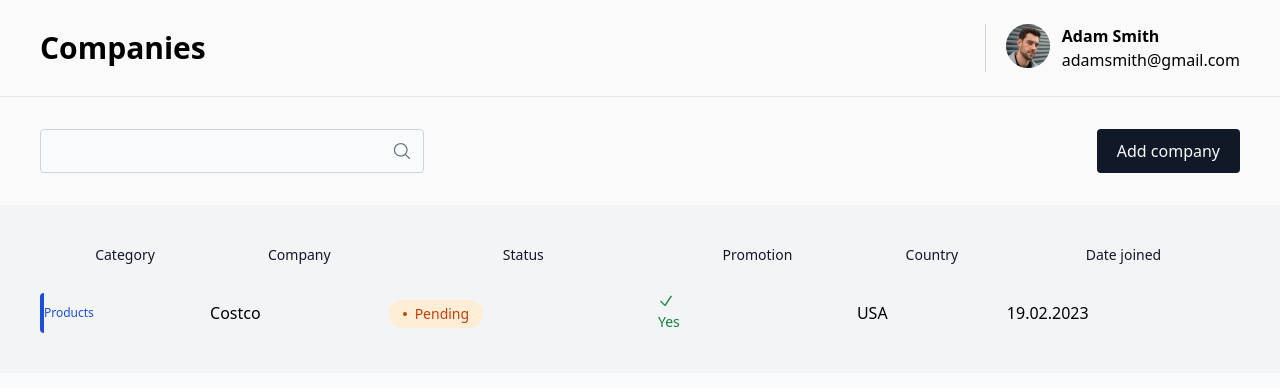
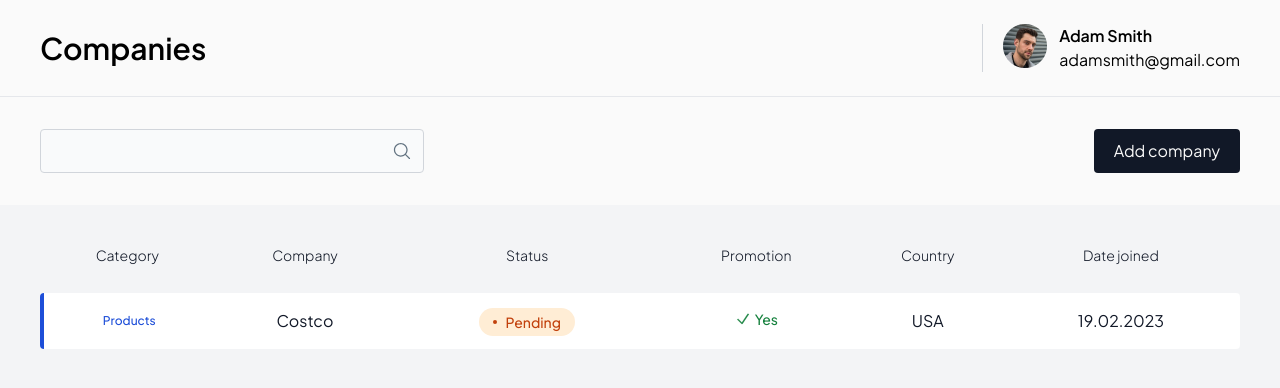
Before and after one commit to Ekaterina-Skrinnikova/crm, a Next.js app: page /companies in a window 1280 px wide. Shown: the top 388 px of the page. Built offline with nearby package versions, Linux system fonts and the light colour scheme.

Commit message:
edited layout, CompanyRow

```diff
--- a/src/app/components/CompanyRow.tsx
+++ b/src/app/components/CompanyRow.tsx
@@ -30,8 +30,8 @@ export default function CompanyRow({
     joinedDate,
 }: CompanyRowProps) {
     return (
-        <tr>
-            <td className="text-xs font-medium text-blue-700 rounded-l border-l-4 border-blue-700">
+        <tr className="h-14 text-center text-gray-900 bg-white">
+            <td className=" text-xs font-medium text-blue-700 rounded-l border-l-4 border-blue-700 ">
                 {category}
             </td>
             <td>{company}</td>
@@ -41,7 +41,7 @@ export default function CompanyRow({
                 </StatusLable>
             </td>
             <td>
-                <div>
+                <div className="inline-flex items-center gap-1">
                     <Image
                         width={16}
                         height={16}
@@ -59,7 +59,9 @@ export default function CompanyRow({
                 </div>
             </td>
             <td>{country}</td>
-            <td>{new Date(joinedDate).toLocaleDateString('uk-UA')}</td>
+            <td className="rounded-r">
+                {new Date(joinedDate).toLocaleDateString('uk-UA')}
+            </td>
         </tr>
     )
 }
--- a/src/app/layout.tsx
+++ b/src/app/layout.tsx
@@ -1,14 +1,18 @@
-import React from 'react';
-import './globals.css';
+import React from 'react'
+import { Plus_Jakarta_Sans } from 'next/font/google'
+import './globals.css'
+
+const font = Plus_Jakarta_Sans({ subsets: ['latin'] })
+console.log(font)
 
 export default function RootLayout({
-  children,
-}: Readonly<{
-  children: React.ReactNode;
-}>) {
-  return (
-    <html lang="en">
-      <body>{children}</body>
-    </html>
-  );
+    children,
+}: {
+    children: React.ReactNode
+}) {
+    return (
+        <html lang="en">
+            <body className={font.className}>{children}</body>
+        </html>
+    )
 }
```
